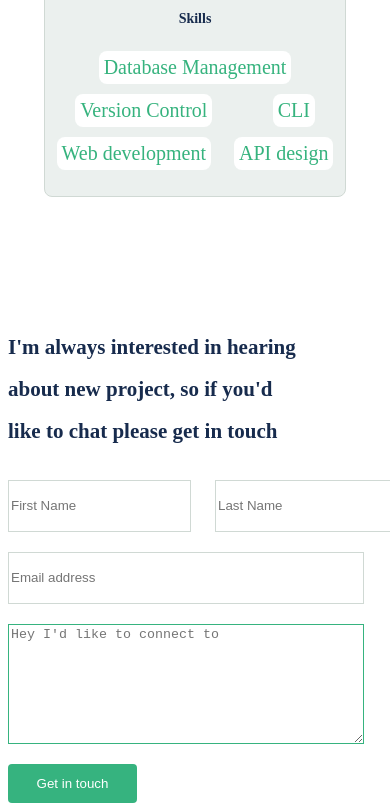
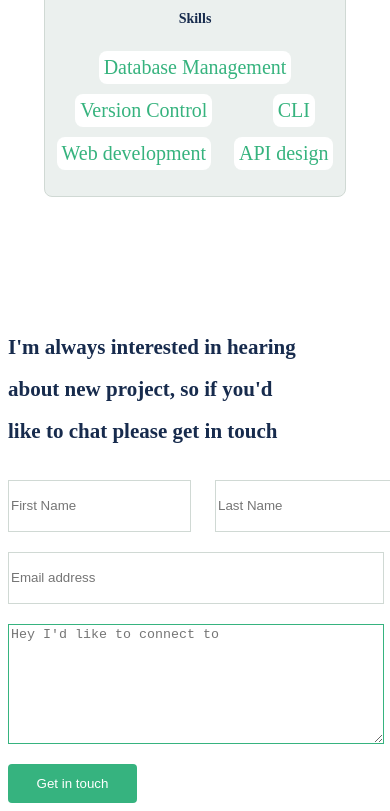
Before and after one commit to lulu6886/atelier-professionnalisation, a plain HTML site: page index.html in a window 390 px wide. Shown: the part 3308-4119 px from the top of the page. Drawn offline with Linux system fonts and the light colour scheme.

Commit message:
derniere version pc et portable

```diff
--- a/style1.css
+++ b/style1.css
@@ -413,12 +413,12 @@ body{
         gap: 24px;
        }
       #mail{
-        width: 350px;
+        width: 370px;
         height: 48px;
         border: 1px solid #D0D9D4;
       }
       #textarea-dernière-section{
-        width: 350px;
+        width: 370px;
         height: 114px;
         border: 1px solid #36b37f;
       }
```
